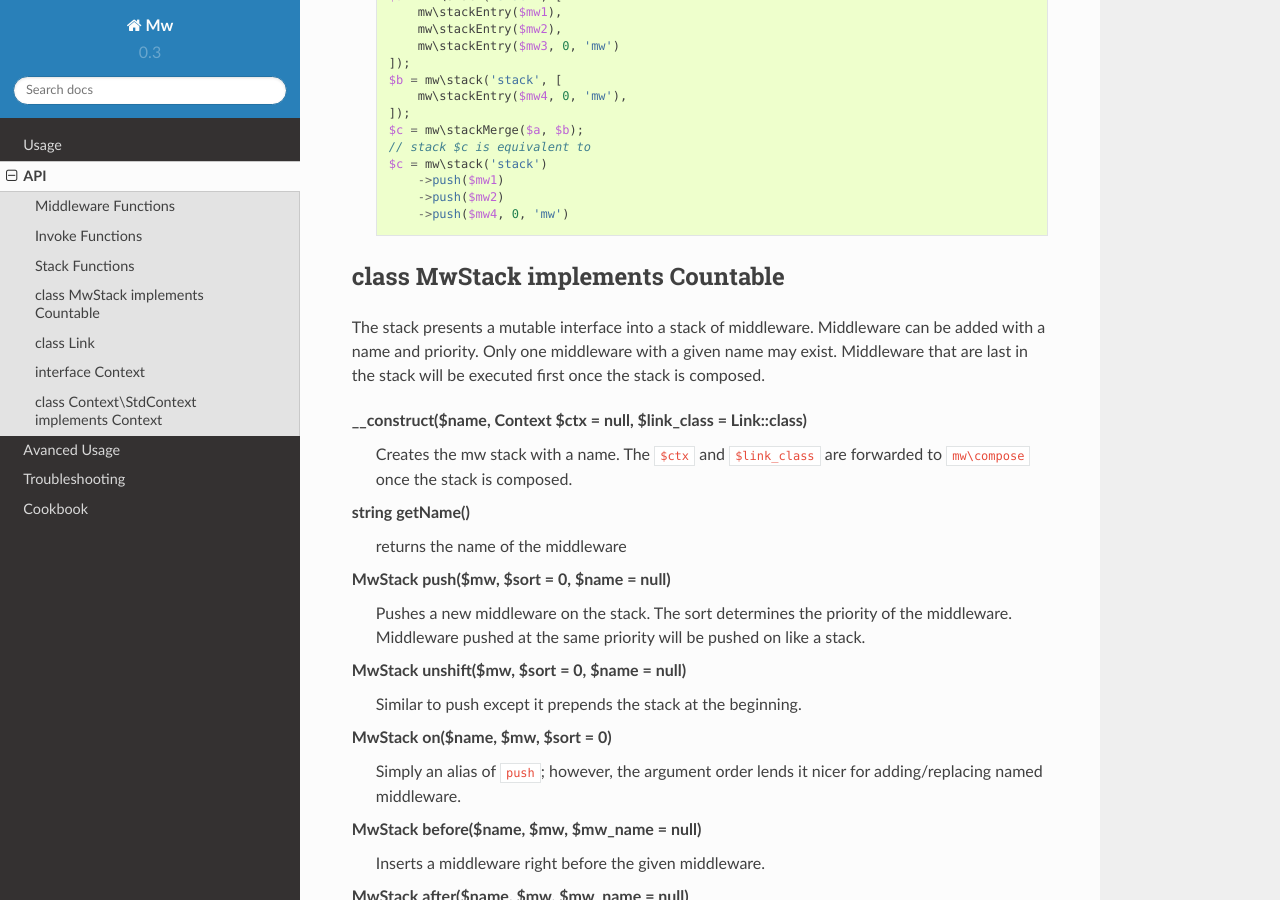
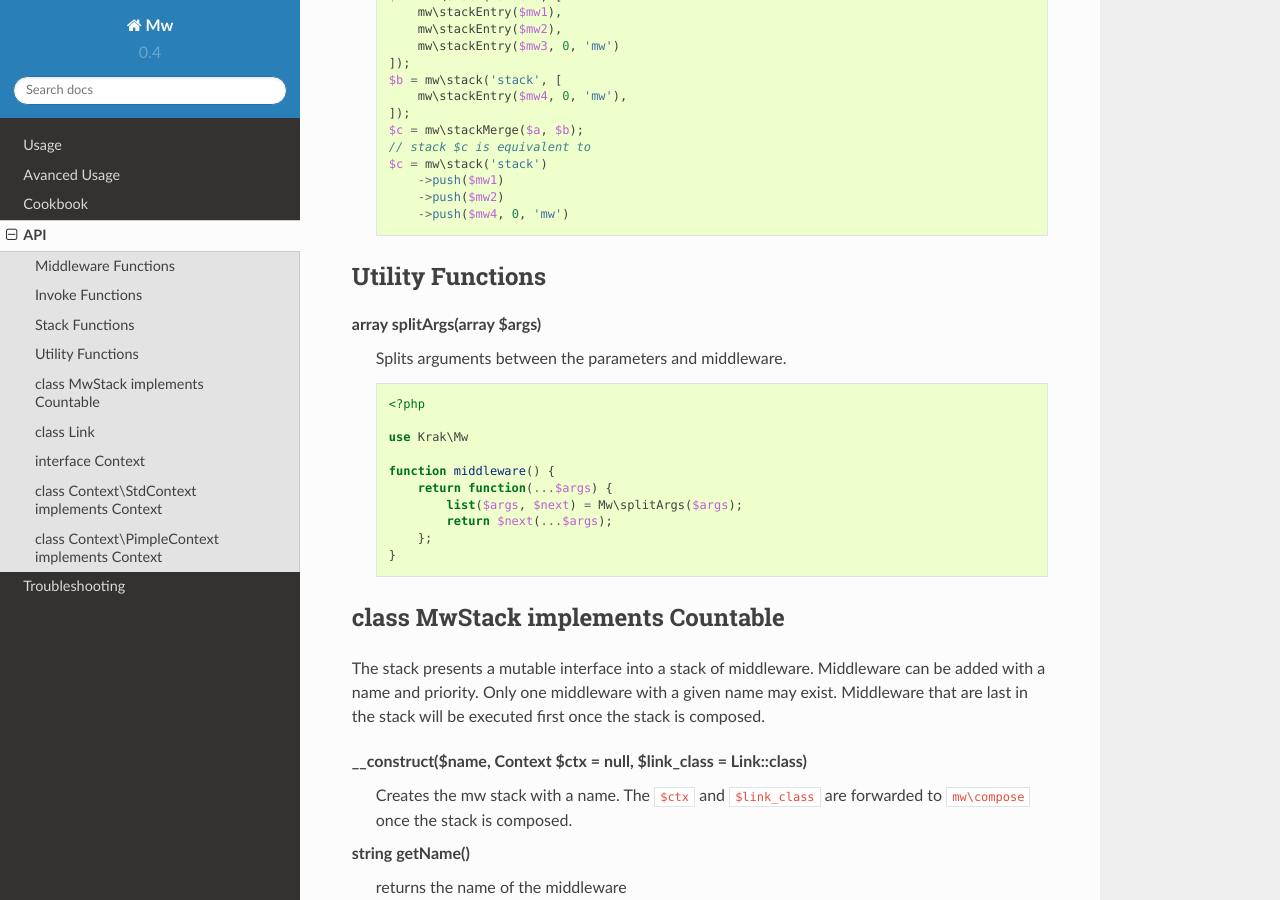
Before and after one commit to krakphp/mw, a Sphinx documentation site: the page built from doc/api.rst, in a window 1280 px wide and 900 px high, scrolled down 3584 px. Built offline with Sphinx 7.4.7 and the Read the Docs theme 2.0.0, drawn with Linux system fonts in a browser that asks for light colours.

Commit message:
splitArgs is public, doc updates
- Updated the docs
- made splitArgs publicly available

Signed-off-by: RJ Garcia <rj@bighead.net>

```diff
--- a/doc/api.rst
+++ b/doc/api.rst
@@ -179,6 +179,26 @@ MwStack stackMerge(...$stacks)
             ->push($mw2)
             ->push($mw4, 0, 'mw')
 
+Utility Functions
+~~~~~~~~~~~~~~~~~
+
+array splitArgs(array $args)
+    Splits arguments between the parameters and middleware.
+
+    .. code-block:: php
+
+        <?php
+
+        use Krak\Mw
+
+        function middleware() {
+            return function(...$args) {
+                list($args, $next) = Mw\splitArgs($args);
+                return $next(...$args);
+            };
+        }
+
+
 class MwStack implements Countable
 ~~~~~~~~~~~~~~~~~~~~~~~~~~~~~~~~~~~
 
@@ -245,6 +265,7 @@ The default context for the mw system. It simply holds the a value to the invoke
 __construct($invoke = 'call_user_func')
 
 class Context\\PimpleContext implements Context
+~~~~~~~~~~~~~~~~~~~~~~~~~~~~~~~~~~~~~~~~~~~~~~~
 
 Provides nice pimple integeration by allowing the context to act like a pimple container and it provides pimple invocation by default.
 
--- a/doc/conf.py
+++ b/doc/conf.py
@@ -67,9 +67,9 @@ author = u'RJ Garcia'
 # built documents.
 #
 # The short X.Y version.
-version = u'0.3'
+version = u'0.4'
 # The full version, including alpha/beta/rc tags.
-release = u'0.3.3'
+release = u'0.4.0'
 
 # The language for content autogenerated by Sphinx. Refer to documentation
 # for a list of supported languages.
--- a/doc/cookbook/custom-method-middleware.rst
+++ b/doc/cookbook/custom-method-middleware.rst
@@ -33,6 +33,6 @@ Here's an example using classes with a method of ``handle``
     $handler = mw\compose([
         new IdMw(),
         new AppendMw('b')
-    ], null, new Mw\Context\StdContext(mw\methodInvoke('handle')));
+    ], new Mw\Context\StdContext(mw\methodInvoke('handle')));
 
     assert($handler('a') == 'ab');
--- a/doc/index.rst
+++ b/doc/index.rst
@@ -34,7 +34,7 @@ Middleware provide a great system for extendable features and the Krak\\Mw libra
    :maxdepth: 2
 
    usage
+   advanced-usage
+   cookbook
    api
-   advanced-usage
    troubleshooting
-   cookbook
```
Also changed, not shown: CHANGELOG.md (+10 -0 lines), 2 other files.
